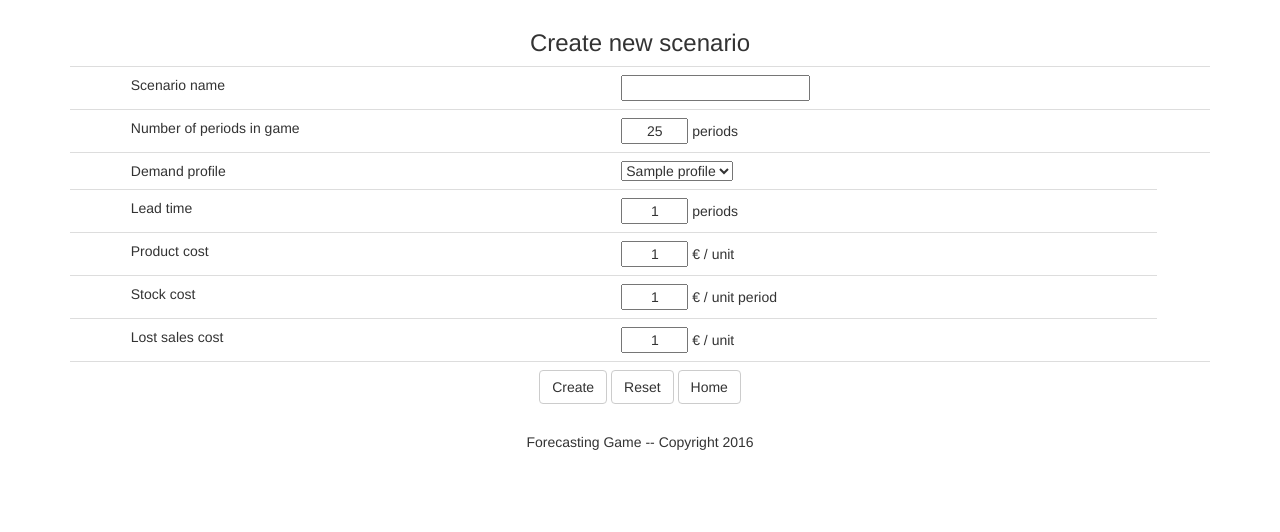
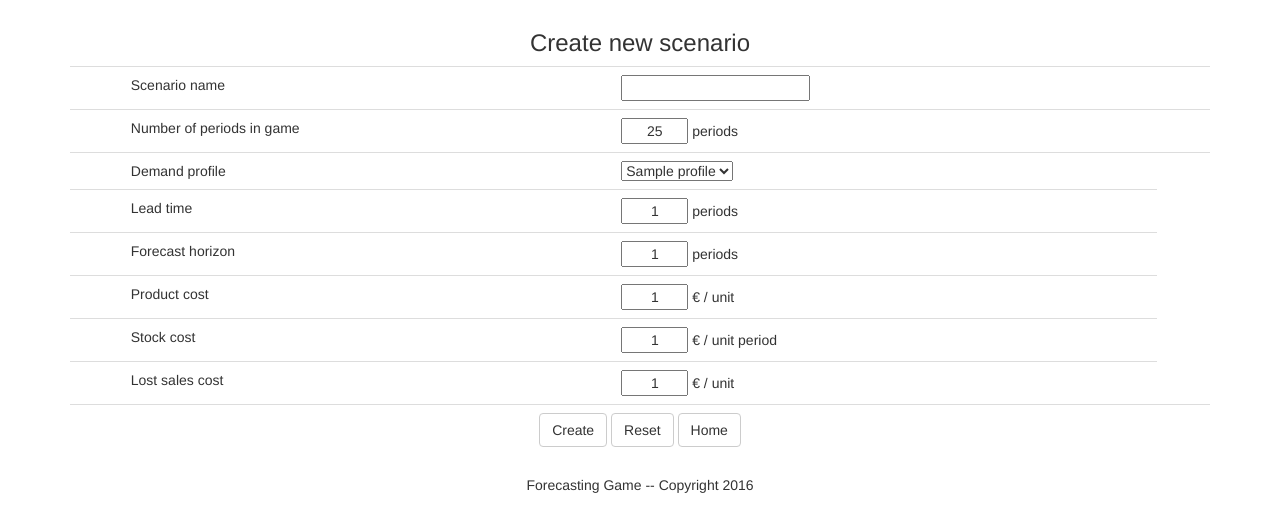
Before and after one commit to ropinot/demgame, a Flask app: page /admin/create_scenario in a window 1280 px wide. Shown: the part 51-583 px from the top of the page. Run offline with Flask 2, Linux system fonts and the light colour scheme; a user stored in the database is signed in; tables that the repository leaves empty hold one stand-in row (values such as "Sample post"); some libraries are stand-ins or nearby versions.

Commit message:
modified:   app/admin/forms.py 	modified:   app/demandgame/views.py 	modified:   app/demandgame/views.pyc 	modified:   app/models.py 	modified:   app/models.pyc 	modified:   app/templates/admin/create_scenario_form.html 	new file:   migrations/versions/1bf2fe3d3ca2_.py
+ forecast_horizon

```diff
--- a/app/admin/forms.py
+++ b/app/admin/forms.py
@@ -31,10 +31,12 @@ class CreateScenarioForm(wtf.Form):
     name = StringField('name', validators=[DataRequired()])
     duration = StringField('duration', default=25, validators=[DataRequired()])
     leadtime = StringField('leadtime', default=1, validators=[DataRequired()])
+    forecast_horizon = StringField('forecast_horizon', default=1, validators=[DataRequired()])
     product_cost = StringField('product_cost', default=1, validators=[DataRequired()])
     stock_cost = StringField('stock_cost', default=1, validators=[DataRequired()])
     lostsale_cost = StringField('lostsale_cost', default=1, validators=[DataRequired()])
     demand_profile_id = SelectField('demand_profile_id', coerce=int)
+
     # owner_id = HiddenField('owner_id', default=0) # this id must be set in the view, because current_user is not available here
 
     def validate_scenario(self):
--- a/app/demandgame/views.py
+++ b/app/demandgame/views.py
@@ -24,11 +24,12 @@ def demand_game_dashboard():
     if not gameboard:
         raise Exception('No gameboard found')
 
+
     data = cPickle.loads(str(gameboard.table))
     current_period = gameboard.period
     gameboard.period += 1
     data.set_current(gameboard.period)
-    data.set_cell('order', 2, 1000)
+    # data.set_cell('order', 2, 1000)
 
     if gameboard.period > scenario.duration:
         return redirect(url_for('results_view'))
--- a/app/models.py
+++ b/app/models.py
@@ -93,7 +93,8 @@ class Scenario(db.Model):
     code = db.Column(db.Integer, unique=True)
     name = db.Column(db.String(50))
     duration = db.Column(db.Integer)    #number of periods in the game
-    leadtime = db.Column(db.Integer)
+    leadtime = db.Column(db.Integer)    # from order to receipt (1 = today for tomorrow)
+    forecast_horizon = db.Column(db.Integer) # number of forecasts visible
     product_cost = db.Column(db.Float)
     stock_cost = db.Column(db.Float)
     lostsale_cost = db.Column(db.Float())
--- a/app/templates/admin/create_scenario_form.html
+++ b/app/templates/admin/create_scenario_form.html
@@ -59,6 +59,18 @@
                         {% endfor %}
                     </td>
                 </tr>
+                <tr>
+                    <td>&nbsp;</td>
+                    <td>Forecast horizon</td>
+                    <td>
+                        {{ form.forecast_horizon(size=5, style='text-align:center') }} periods
+                        {% for error in form.forecast_horizon.errors %}
+                        <br/>
+                            <span style="color: red;">[{{ error }}]</span>
+                        {% endfor %}
+                    </td>
+                </tr>
+
                 <tr>
                     <td>&nbsp;</td>
                     <td>
```
Also changed, not shown: migrations/versions/1bf2fe3d3ca2_.py (added, +26 -0 lines), 2 other files.
